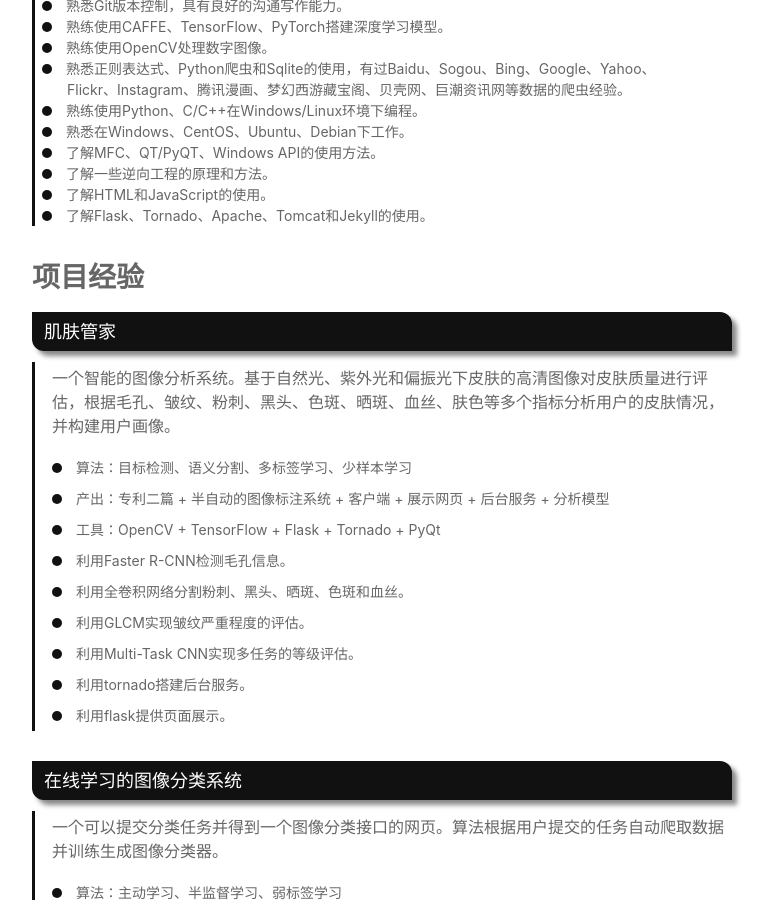
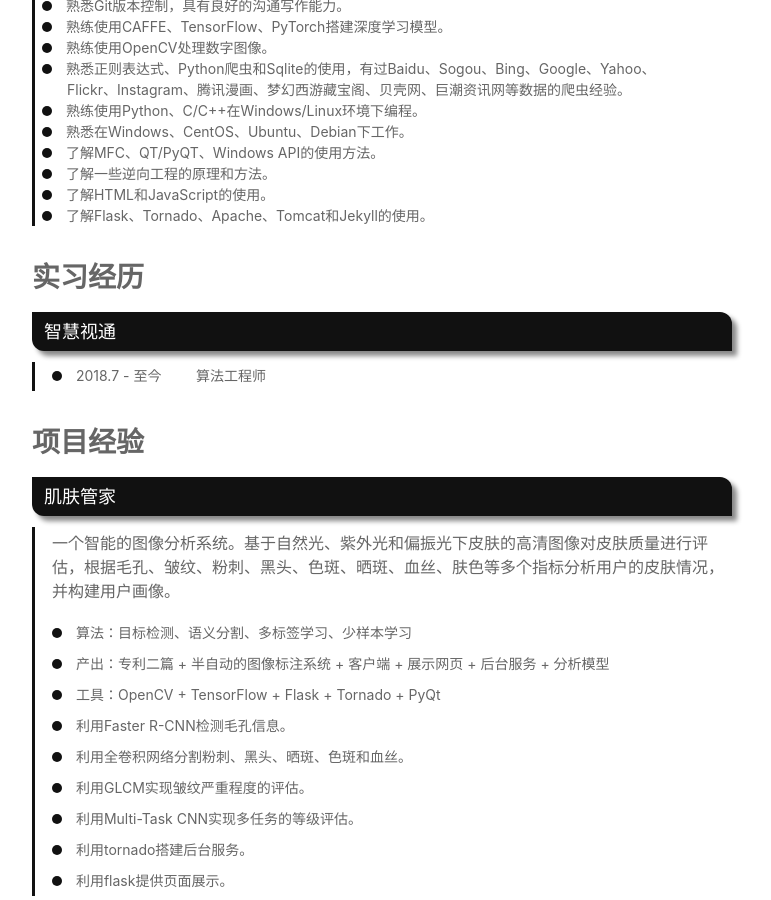
Before and after one commit to Code-0x00/code-0x00.github.io, a Jekyll site: the page resume/index.html, which Jekyll copies as it is, in a window 1280 px wide and 900 px high, scrolled down 914 px. Shown: the whole window, without its empty margins (258-1029 px from the left). Built offline with Jekyll 4.4.1, drawn with Linux system fonts in a browser that asks for light colours.

Commit message:
add work space

```diff
--- a/resume/index.html
+++ b/resume/index.html
@@ -35,8 +35,7 @@
                 <span v-html="desc">{{desc}}</span>
             </li>
         </ul>
-        <!--
-        <h2 class="item-title">工作经历</h2>
+        <h2 class="item-title">实习经历</h2>
         <ul class="item-row" v-for="work in works">
             <h3 class="item-subtitle">{{work.name}}</h3>
             <li :key="desc" class="item-desc" v-for="desc in work.desc">
@@ -44,7 +43,6 @@
                 <span v-html="desc"></span>
             </li>
         </ul>
-        -->
         <h2 class="item-title">项目经验</h2>
         <ul class="item-row" v-for="project in projects">
             <h3 class="item-subtitle">{{project.name}}</h3>
--- a/resume/js/resume.js
+++ b/resume/js/resume.js
@@ -75,9 +75,9 @@ function () {
             ],
             works: [
                 {
-                name: "杭州海康威视数字技术股份有限公司",
+                name: "智慧视通",
                 desc: [
-                    "<span class='work-years-range'>2018.7 -  至今</span>人工智能算法工程师"
+                    "<span class='work-years-range'>2018.7 -  至今</span>算法工程师"
                 ]
                 },
             ],
```
